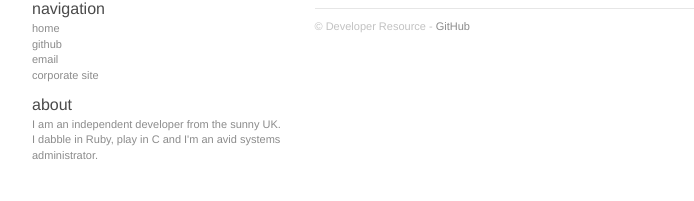
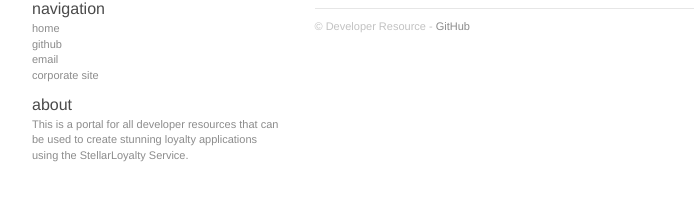
Before and after one commit to jofell/stellar-dev, a Jekyll site: the page built from index.html, in a window 1280 px wide. Shown: the part 296-497 px from the top of the page, without its empty margins (58-752 px from the left). Built offline with Jekyll 4.4.1, drawn with Linux system fonts in a browser that asks for light colours; nearby versions of some CDN libraries; Markdown is read by kramdown in place of the engine named in the settings.

Commit message:
Changing about info

```diff
--- a/_config.yml
+++ b/_config.yml
@@ -3,7 +3,10 @@ markdown: redcarpet
 pygments: true
 github: https://www.github.com/LoyalSphere
 baseurl: /stellar-dev
-about: I am an independent developer from the sunny UK. I dabble in Ruby, play in C and I'm an avid systems administrator.
+about: >
+       This is a portal for all developer resources that can be used to
+       create stunning loyalty applications using the StellarLoyalty Service.
+
 urls:
     - text: github
       url: https://github.com/LoyalSphere
```
